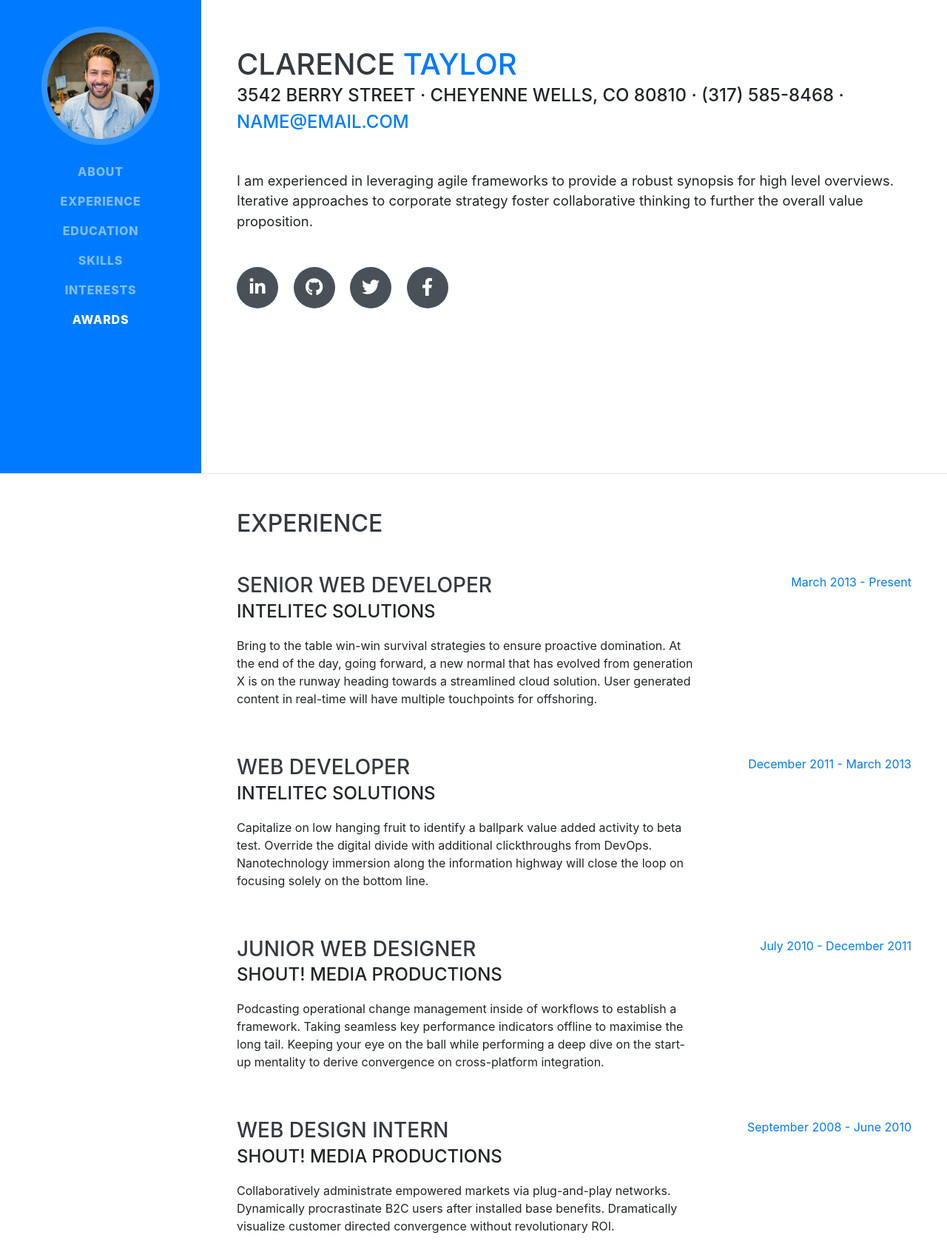
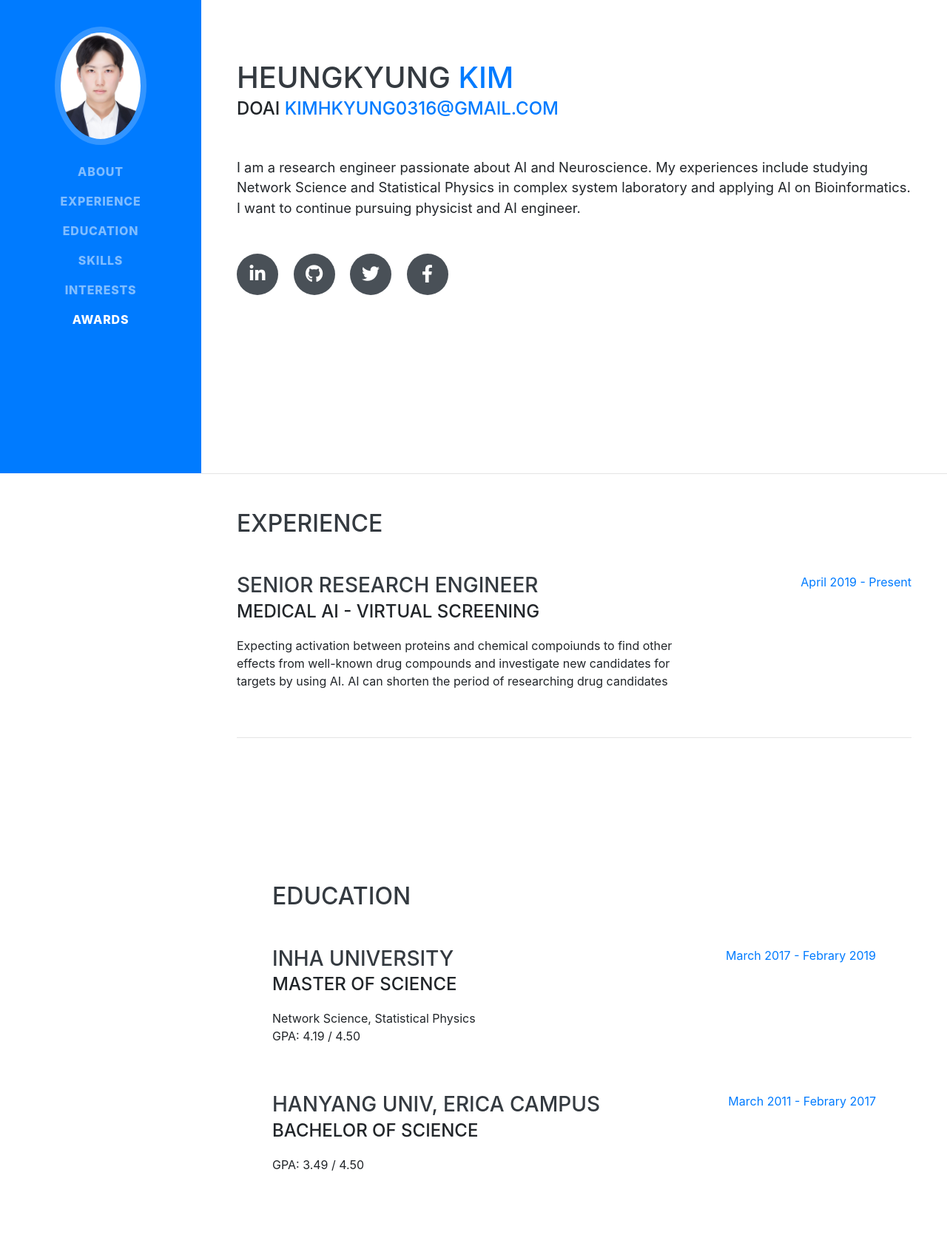
Before and after one commit to HeungKyungKim/HeungKyungKim.github.io, a website with bundled scripts: page index.html in a window 1280 px wide. Shown: the part 160-1849 px from the top of the page at 74% size. Built offline with nearby package versions, Linux system fonts and the light colour scheme; a web font is replaced by a local one.

Commit message:
Complete minimal portfolio

```diff
--- a/index.html
+++ b/index.html
@@ -27,9 +27,9 @@
 
   <nav class="navbar navbar-expand-lg navbar-dark bg-primary fixed-top" id="sideNav">
     <a class="navbar-brand js-scroll-trigger" href="#page-top">
-      <span class="d-block d-lg-none">Clarence Taylor</span>
+      <span class="d-block d-lg-none">HeungKyung Kim</span>
       <span class="d-none d-lg-block">
-        <img class="img-fluid img-profile rounded-circle mx-auto mb-2" src="img/profile.jpg" alt="">
+        <img class="img-fluid img-profile rounded-circle mx-auto mb-2" src="img/profile_pic.jpg" alt="">
       </span>
     </a>
     <button class="navbar-toggler" type="button" data-toggle="collapse" data-target="#navbarSupportedContent" aria-controls="navbarSupportedContent" aria-expanded="false" aria-label="Toggle navigation">
@@ -63,13 +63,13 @@
 
     <section class="resume-section p-3 p-lg-5 d-flex align-items-center" id="about">
       <div class="w-100">
-        <h1 class="mb-0">Clarence
-          <span class="text-primary">Taylor</span>
+        <h1 class="mb-0">HeungKyung
+          <span class="text-primary">Kim</span>
         </h1>
-        <div class="subheading mb-5">3542 Berry Street · Cheyenne Wells, CO 80810 · (317) 585-8468 ·
-          <a href="mailto:name@email.com">name@email.com</a>
+        <div class="subheading mb-5">DoAI
+          <a href="mailto:name@email.com">kimhkyung0316@gmail.com</a>
         </div>
-        <p class="lead mb-5">I am experienced in leveraging agile frameworks to provide a robust synopsis for high level overviews. Iterative approaches to corporate strategy foster collaborative thinking to further the overall value proposition.</p>
+        <p class="lead mb-5">I am a research engineer passionate about AI and Neuroscience. My experiences include studying Network Science and Statistical Physics in complex system laboratory and applying AI on Bioinformatics. I want to continue pursuing physicist and AI engineer.</p>
         <div class="social-icons">
           <a href="#">
             <i class="fab fa-linkedin-in"></i>
@@ -95,23 +95,23 @@
 
         <div class="resume-item d-flex flex-column flex-md-row justify-content-between mb-5">
           <div class="resume-content">
-            <h3 class="mb-0">Senior Web Developer</h3>
-            <div class="subheading mb-3">Intelitec Solutions</div>
-            <p>Bring to the table win-win survival strategies to ensure proactive domination. At the end of the day, going forward, a new normal that has evolved from generation X is on the runway heading towards a streamlined cloud solution. User generated content in real-time will have multiple touchpoints for offshoring.</p>
+            <h3 class="mb-0">Senior Research Engineer</h3>
+            <div class="subheading mb-3">Medical AI - virtual screening</div>
+            <p>Expecting activation between proteins and chemical compoiunds to find other effects from well-known drug compounds and investigate new candidates for targets by using AI. AI can shorten the period of researching drug candidates</p>
           </div>
           <div class="resume-date text-md-right">
-            <span class="text-primary">March 2013 - Present</span>
+            <span class="text-primary">April 2019 - Present</span>
           </div>
         </div>
 
-        <div class="resume-item d-flex flex-column flex-md-row justify-content-between mb-5">
+<!--        <div class="resume-item d-flex flex-column flex-md-row justify-content-between mb-5">
           <div class="resume-content">
-            <h3 class="mb-0">Web Developer</h3>
-            <div class="subheading mb-3">Intelitec Solutions</div>
-            <p>Capitalize on low hanging fruit to identify a ballpark value added activity to beta test. Override the digital divide with additional clickthroughs from DevOps. Nanotechnology immersion along the information highway will close the loop on focusing solely on the bottom line.</p>
+            <h3 class="mb-0">Master degree</h3>
+            <div class="subheading mb-3">complex system labs., Inha univ.</div>
+            <p>I majored Physics and studied Network Science to understand the complex system around the world. I suggested the revised configuration model which can reflect the scale-free networks and analyze the changing topology of growing networks.</p>
           </div>
           <div class="resume-date text-md-right">
-            <span class="text-primary">December 2011 - March 2013</span>
+            <span class="text-primary">March 2017 - Febrary 2019</span>
           </div>
         </div>
 
@@ -139,7 +139,7 @@
 
       </div>
 
-    </section>
+    </section>-->
 
     <hr class="m-0">
 
@@ -149,24 +149,24 @@
 
         <div class="resume-item d-flex flex-column flex-md-row justify-content-between mb-5">
           <div class="resume-content">
-            <h3 class="mb-0">University of Colorado Boulder</h3>
-            <div class="subheading mb-3">Bachelor of Science</div>
-            <div>Computer Science - Web Development Track</div>
-            <p>GPA: 3.23</p>
+            <h3 class="mb-0">Inha University</h3>
+            <div class="subheading mb-3">Master of Science</div>
+            <div>Network Science, Statistical Physics</div>
+            <p>GPA: 4.19 / 4.50</p>
           </div>
           <div class="resume-date text-md-right">
-            <span class="text-primary">August 2006 - May 2010</span>
+            <span class="text-primary">March 2017 - Febrary 2019</span>
           </div>
         </div>
 
         <div class="resume-item d-flex flex-column flex-md-row justify-content-between">
           <div class="resume-content">
-            <h3 class="mb-0">James Buchanan High School</h3>
-            <div class="subheading mb-3">Technology Magnet Program</div>
-            <p>GPA: 3.56</p>
+            <h3 class="mb-0">Hanyang Univ, ERICA campus</h3>
+            <div class="subheading mb-3">Bachelor of Science</div>
+            <p>GPA: 3.49 / 4.50</p>
           </div>
           <div class="resume-date text-md-right">
-            <span class="text-primary">August 2002 - May 2006</span>
+            <span class="text-primary">March 2011 - Febrary 2017</span>
           </div>
         </div>
 
@@ -182,18 +182,18 @@
         <div class="subheading mb-3">Programming Languages &amp; Tools</div>
         <ul class="list-inline dev-icons">
           <li class="list-inline-item">
+            <i class="fab fa-python"></i>
+          </li>
+          <li class="list-inline-item">
             <i class="fab fa-html5"></i>
           </li>
           <li class="list-inline-item">
             <i class="fab fa-css3-alt"></i>
           </li>
           <li class="list-inline-item">
-            <i class="fab fa-js-square"></i>
+            <i class="fab fa-js"></i>
           </li>
-          <li class="list-inline-item">
-            <i class="fab fa-angular"></i>
-          </li>
-          <li class="list-inline-item">
+<!--          <li class="list-inline-item">
             <i class="fab fa-react"></i>
           </li>
           <li class="list-inline-item">
@@ -216,23 +216,23 @@
           </li>
           <li class="list-inline-item">
             <i class="fab fa-npm"></i>
-          </li>
+          </li>-->
         </ul>
 
         <div class="subheading mb-3">Workflow</div>
         <ul class="fa-ul mb-0">
           <li>
             <i class="fa-li fa fa-check"></i>
-            Mobile-First, Responsive Design</li>
+            Ai research, Protein sequence embedding</li>
           <li>
             <i class="fa-li fa fa-check"></i>
-            Cross Browser Testing &amp; Debugging</li>
-          <li>
+            Data processing, DB making</li>
+      <!--    <li>
             <i class="fa-li fa fa-check"></i>
             Cross Functional Teams</li>
           <li>
             <i class="fa-li fa fa-check"></i>
-            Agile Development &amp; Scrum</li>
+            Agile Development &amp; Scrum</li>-->
         </ul>
       </div>
     </section>
@@ -242,8 +242,8 @@
     <section class="resume-section p-3 p-lg-5 d-flex align-items-center" id="interests">
       <div class="w-100">
         <h2 class="mb-5">Interests</h2>
-        <p>Apart from being a web developer, I enjoy most of my time being outdoors. In the winter, I am an avid skier and novice ice climber. During the warmer months here in Colorado, I enjoy mountain biking, free climbing, and kayaking.</p>
-        <p class="mb-0">When forced indoors, I follow a number of sci-fi and fantasy genre movies and television shows, I am an aspiring chef, and I spend a large amount of my free time exploring the latest technology advancements in the front-end web development world.</p>
+        <p>Apart from being a AI engineer, I enjoy most kinds of physical activities, especially football. I also love reading books, and learning new skills like LikeLion program.</p>
+<!--        <p class="mb-0">When forced indoors, I follow a number of sci-fi and fantasy genre movies and television shows, I am an aspiring chef, and I spend a large amount of my free time exploring the latest technology advancements in the front-end web development world.</p>-->
       </div>
     </section>
 
@@ -255,15 +255,14 @@
         <ul class="fa-ul mb-0">
           <li>
             <i class="fa-li fa fa-trophy text-warning"></i>
-            Google Analytics Certified Developer</li>
+            Udacity Nanodegree - Deep Learning</li>
           <li>
             <i class="fa-li fa fa-trophy text-warning"></i>
-            Mobile Web Specialist - Google Certification</li>
+            Udacity Nanodegree - Programming</li>
           <li>
             <i class="fa-li fa fa-trophy text-warning"></i>
-            1<sup>st</sup>
-            Place - University of Colorado Boulder - Emerging Tech Competition 2009</li>
-          <li>
+            Go - 1st amateur dan certificate</li>
+<!--          <li>
             <i class="fa-li fa fa-trophy text-warning"></i>
             1<sup>st</sup>
             Place - University of Colorado Boulder - Adobe Creative Jam 2008 (UI Design Category)</li>
@@ -278,7 +277,7 @@
           <li>
             <i class="fa-li fa fa-trophy text-warning"></i>
             3<sup>rd</sup>
-            Place - James Buchanan High School - Hackathon 2005</li>
+            Place - James Buchanan High School - Hackathon 2005</li>-->
         </ul>
       </div>
     </section>
```
Also changed, not shown: img/profile_pic.jpg (added).
